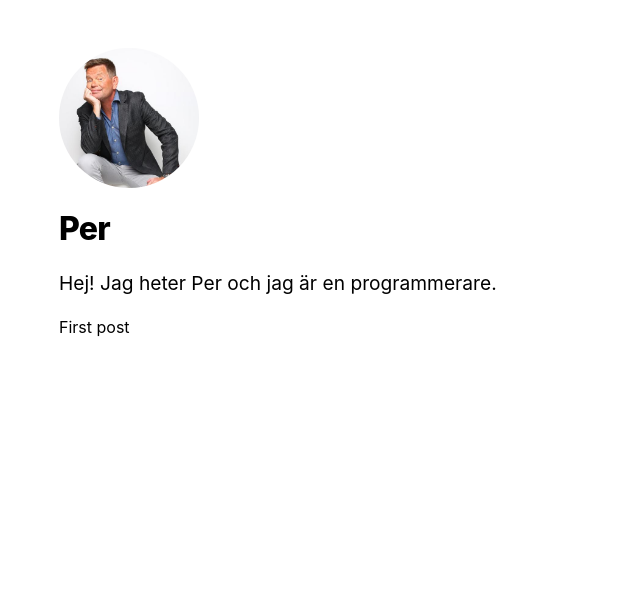
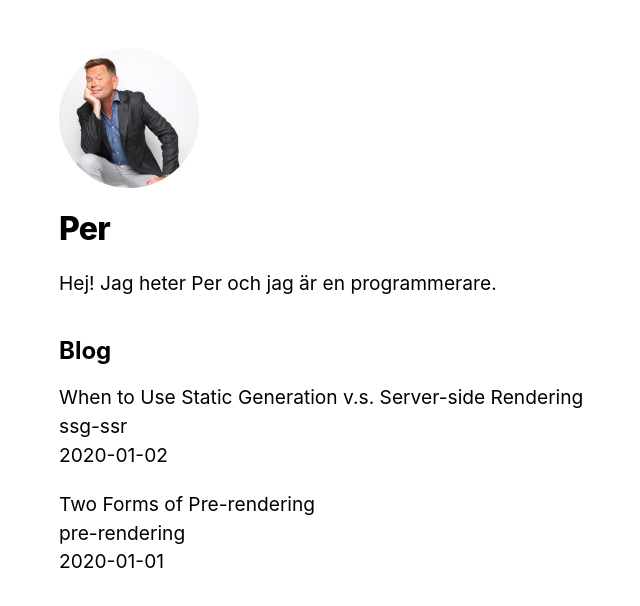
Before and after one commit to perty/nextjs-blog, a Next.js app: page / in a window 1280 px wide. Shown: the top 606 px of the page, without its empty margins (309-949 px from the left). Built offline with nearby package versions, Linux system fonts and the light colour scheme.

Commit message:
static rendering at build time

```diff
--- a/pages/index.js
+++ b/pages/index.js
@@ -2,9 +2,18 @@
 import Layout, {siteTitle} from '../components/layout';
 import utilStyles from '../styles/utils.module.css';
 import Image from "next/image";
-import Link from "next/link";
+import { getSortedPostsData } from '../lib/posts';
 
-export default function Home() {
+export async function getStaticProps() {
+    const allPostsData = getSortedPostsData();
+    return {
+        props: {
+            allPostsData,
+        },
+    };
+}
+
+export default function Home({ allPostsData }) {
     return (
         <Layout home>
             <Head>
@@ -18,8 +27,19 @@
             <section className={utilStyles.headingMd}>
                 <p>Hej! Jag heter Per och jag är en programmerare.</p>
             </section>
-            <section>
-                <Link href="/posts/first-post">First post</Link>
+            <section className={`${utilStyles.headingMd} ${utilStyles.padding1px}`}>
+                <h2 className={utilStyles.headingLg}>Blog</h2>
+                <ul className={utilStyles.list}>
+                    {allPostsData.map(({ id, date, title }) => (
+                        <li className={utilStyles.listItem} key={id}>
+                            {title}
+                            <br />
+                            {id}
+                            <br />
+                            {date}
+                        </li>
+                    ))}
+                </ul>
             </section>
         </Layout>
     );
```
